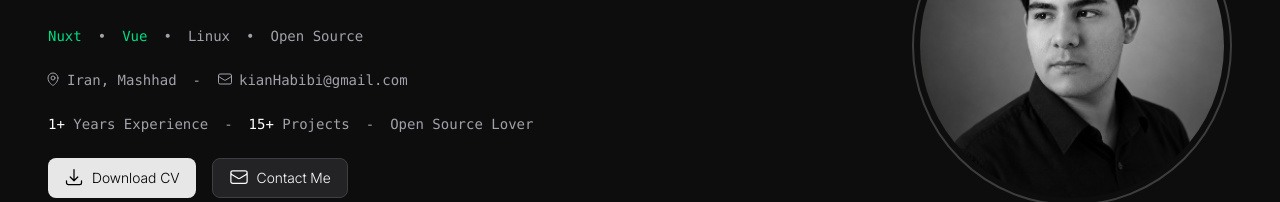
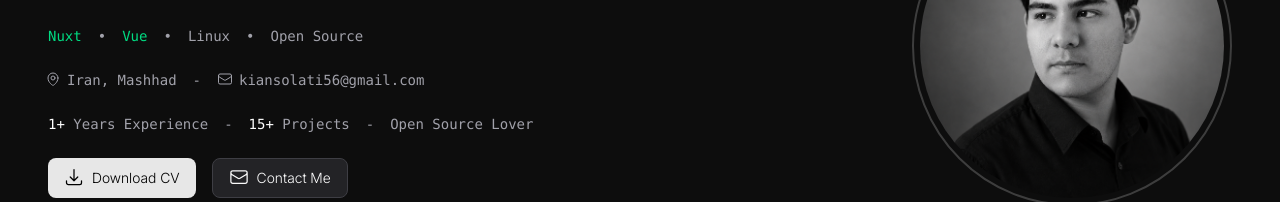
Before and after one commit to kiansolati56/my-website, a Nuxt app: page / in a window 1280 px wide. Shown: the part 250-452 px from the top of the page. Built offline with nearby package versions, Linux system fonts and the light colour scheme.

Commit message:
fix: profile bugs

```diff
--- a/app/data/en.json
+++ b/app/data/en.json
@@ -56,7 +56,7 @@
       "Open Source"
     ],
     "location": "Iran, Mashhad",
-    "email": "kianHabibi@gmail.com",
+    "email": "kiansolati56@gmail.com",
     "stats": [{
         "value": "1+",
         "label": "Years Experience"
--- a/app/data/fa.json
+++ b/app/data/fa.json
@@ -3,10 +3,10 @@
     "lang": "fa",
     "dir": "rtl",
     "fontClass": "font-peyda",
-    "pageTitle": "کیان فرخزاد — توسعه‌دهنده فرانت‌اند",
-    "siteName": "کیان فرخزاد",
-    "description": "کیان فرخزاد یک توسعه‌دهنده فرانت‌اند است که روی Nuxt، Vue، Tailwind CSS، JavaScript، WordPress Headless و تجربه‌های وب مدرن کار می‌کند.",
-    "keywords": "کیان فرخزاد, توسعه‌دهنده فرانت‌اند, Nuxt, Vue, Tailwind CSS, JavaScript, WordPress Headless, Laravel, ایران",
+    "pageTitle": "کیان حبیبی — توسعه‌دهنده فرانت‌اند",
+    "siteName": "کیان حبیبی",
+    "description": "کیان حبیبی یک توسعه‌دهنده فرانت‌اند است که روی Nuxt، Vue، Tailwind CSS، JavaScript، WordPress Headless و تجربه‌های وب مدرن کار می‌کند.",
+    "keywords": "کیان حبیبی, توسعه‌دهنده فرانت‌اند, Nuxt, Vue, Tailwind CSS, JavaScript, WordPress Headless, Laravel, ایران",
     "locale": "fa_IR"
   },
   "languageSwitcher": {
@@ -47,7 +47,7 @@
     }
   ],
   "hero": {
-    "name": "کیان فرخزاد",
+    "name": "کیان حبیبی",
     "role": "توسعه‌دهنده فرانت‌اند سطح میانی",
     "tags": [
       "Nuxt",
@@ -56,7 +56,7 @@
       "متن‌باز"
     ],
     "location": "ایران، مشهد",
-    "email": "kianHabibi@gmail.com",
+    "email": "kiansolati56@gmail.com",
     "stats": [{
         "value": "1+",
         "label": "سال تجربه"
@@ -243,7 +243,7 @@
       "message": "پیام تو با موفقیت ارسال شد."
     }
   },
-  "footer": "© ۲۰۲۶ کیان فرخزاد.",
+  "footer": "© ۲۰۲۶ کیان حبیبی.",
   "sectionTitles": {
     "services": "خدمات",
     "experience": "تجربه",
--- a/app/pages/index.vue
+++ b/app/pages/index.vue
@@ -242,7 +242,7 @@ watch(currentLocale, () => {
                                             <span :class="isEn ? 'mb-px' : 'mt-px'">{{ item.flag }}</span>
                                             <span class="text-foreground text-sm">{{ item.label }}</span>
                                             <span class="font-mono text-muted-foreground text-xs mt-0.5">{{ item.short
-                                                }}</span>
+                                            }}</span>
                                         </div>
                                     </button>
                                 </li>
@@ -251,7 +251,7 @@ watch(currentLocale, () => {
                     </Transition>
                 </div>
 
-                <a href="mailto:kianHabibi@gmail.com"
+                <a href="mailto:kiansolati56@gmail.com"
                     class="size-8 rounded-lg bg-thgray-100/80 hover:bg-thgray-300/80 border border-thgray-200 text-foreground center shrink-0">
                     <svg xmlns="http://www.w3.org/2000/svg" width="24" height="24" viewBox="0 0 24 24" fill="none"
                         stroke="currentColor" stroke-width="2" stroke-linecap="round" stroke-linejoin="round"
@@ -606,7 +606,7 @@ watch(currentLocale, () => {
                             <span>{{ item.title }}</span>
                         </div>
                         <span class="text-xs text-muted-foreground mt-1.5" :class="isEn ? 'font-mono' : ''">{{ item.date
-                            }}</span>
+                        }}</span>
                     </h3>
                     <div class="text-muted-foreground leading-relaxed mt-4 border-white/20"
                         :class="isEn ? 'pl-4 border-l-3' : 'pr-4 border-r-3'" v-html="item.description"></div>
@@ -638,7 +638,7 @@ watch(currentLocale, () => {
                         </a>
 
                         <a :href="item.demolink" target="_blank"
-                            class="size-auto center hover:text-foreground text-sm hidden items-center gap-2 group">
+                            class="size-auto hidden hover:text-foreground text-sm items-center gap-2 group">
                             <svg xmlns="http://www.w3.org/2000/svg" fill="none" viewBox="0 0 24 24" stroke-width="1.5"
                                 stroke="currentColor" class="size-4">
                                 <path stroke-linecap="round" stroke-linejoin="round"
```
